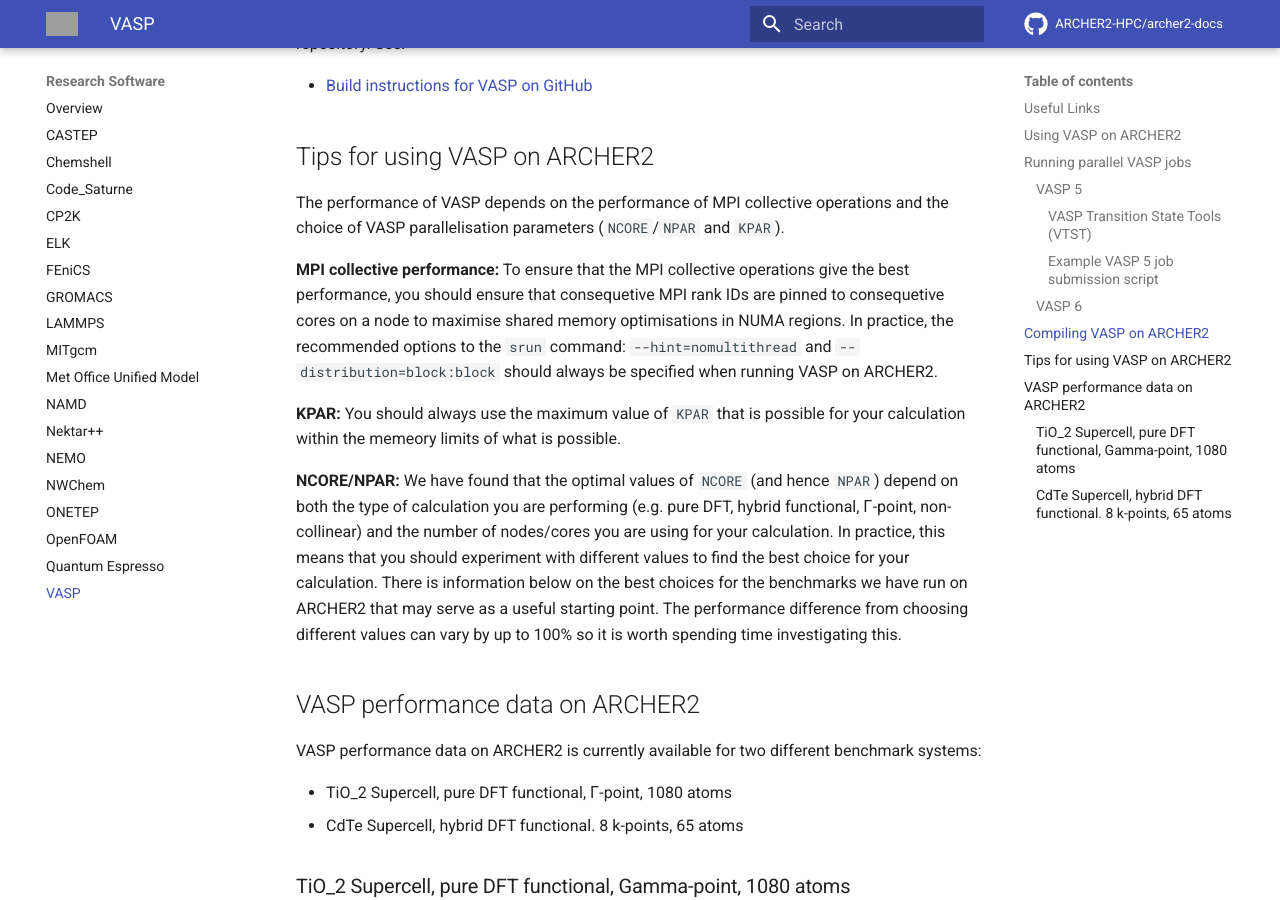
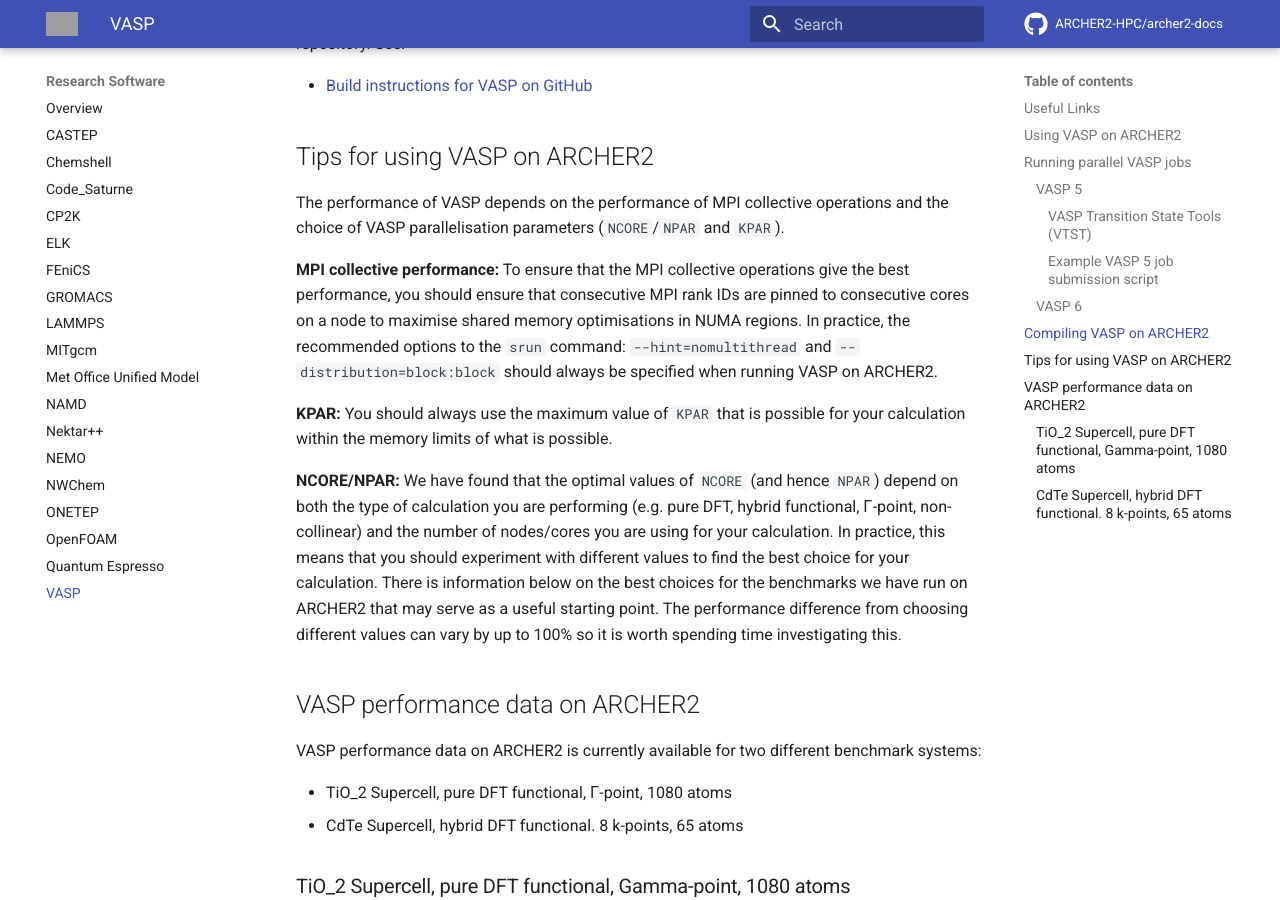
Before and after one commit to ARCHER2-HPC/archer2-docs, an MkDocs documentation site: the page built from docs/research-software/vasp/vasp.md, in a window 1280 px wide and 900 px high, scrolled down 3985 px. Built offline with MkDocs 1.6.1 and Material for MkDocs 9.7.7, drawn with Linux system fonts in a browser that asks for light colours; comment, search, counter and statistics services are not loaded; grey boxes are pictures that could not be loaded.

Commit message:
Fix typos

```diff
--- a/docs/research-software/vasp/vasp.md
+++ b/docs/research-software/vasp/vasp.md
@@ -182,13 +182,13 @@
 and the choice of VASP parallelisation parameters (`NCORE`/`NPAR` and `KPAR`).
 
 **MPI collective performance:** To ensure that the MPI collective operations give the best performance, you should
-ensure that consequetive MPI rank IDs are pinned to consequetive cores on a node
+ensure that consecutive MPI rank IDs are pinned to consecutive cores on a node
 to maximise shared memory optimisations in NUMA regions. In practice, the recommended
 options to the `srun` command: `--hint=nomultithread` and `--distribution=block:block`
 should always be specified when running VASP on ARCHER2.
 
 **KPAR:** You should always use the maximum value of `KPAR` that is possible for
-your calculation within the memeory limits of what is possible.
+your calculation within the memory limits of what is possible.
 
 **NCORE/NPAR:** We have found that the optimal values of `NCORE` (and hence `NPAR`)
 depend on both the type of calculation you are performing (e.g. pure DFT, hybrid functional,
```
